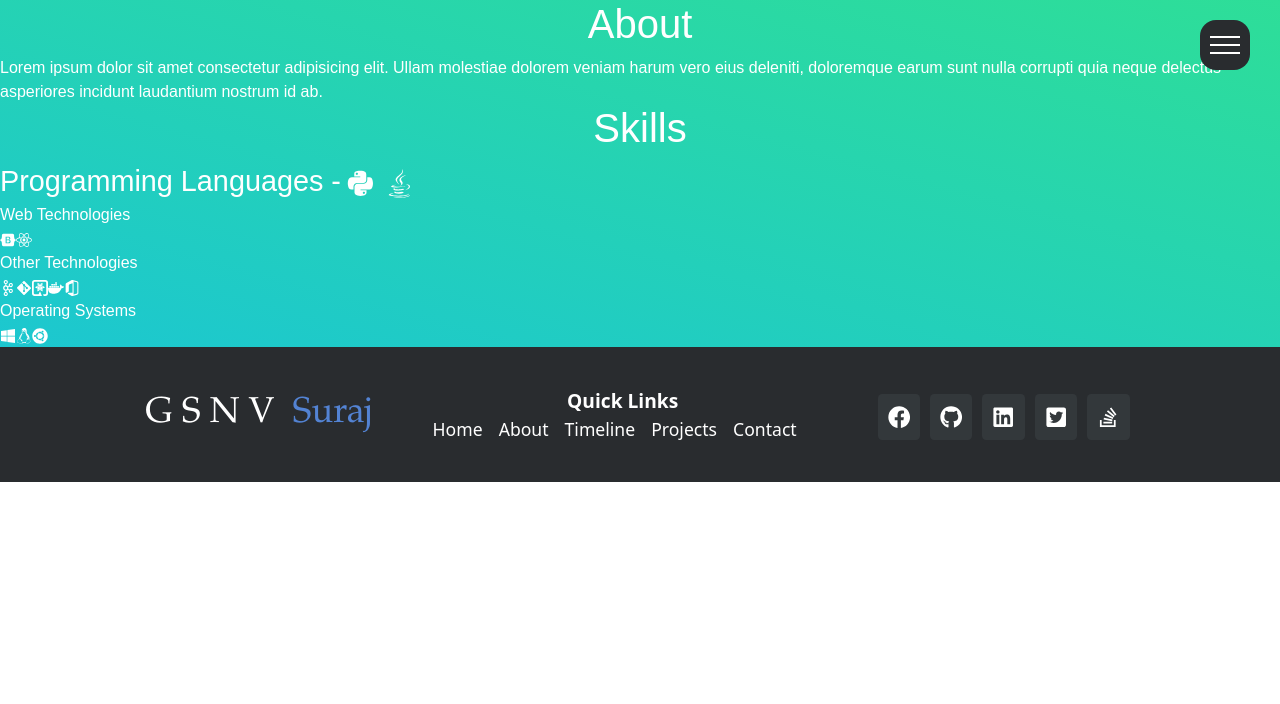
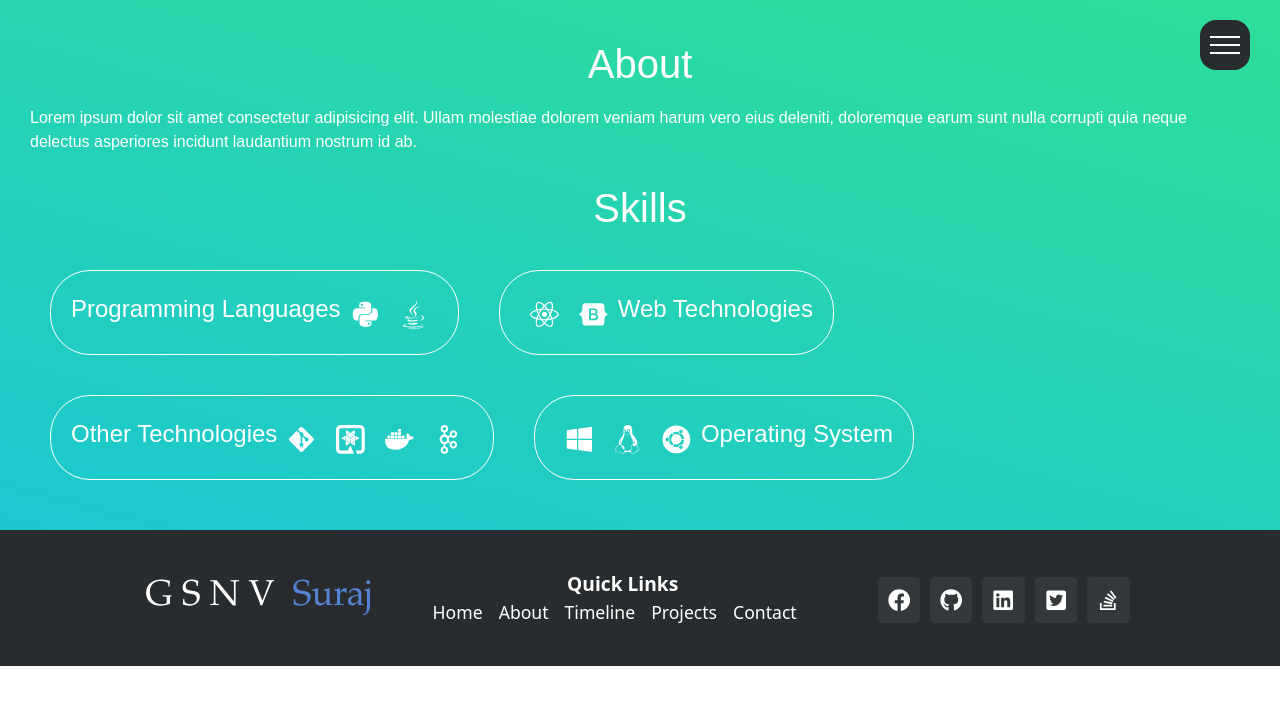
Before and after one commit to gsnvsuraj/portfolio, a React (Create React App) app: page /portfolio/about in a window 1280 px wide. Shown: the top 704 px of the page. Built offline with nearby package versions, Linux system fonts and the light colour scheme.

Commit message:
styles to about page

```diff
--- a/src/App.js
+++ b/src/App.js
@@ -1,5 +1,6 @@
 import Header from './component/Header.jsx';
 import Footer from './component/Footer.jsx';
+import ScrollToTop from './component/ScrollToTop.jsx';
 
 import './styles/bootstrap.min.css';
 import Content from './component/MainContent.jsx';
@@ -12,6 +13,7 @@ function App() {
     	<div className="App">
 			<BrowserRouter basename="/portfolio">
 				<Header />
+				<ScrollToTop />
 				<Content />
 				<Footer />
 			</BrowserRouter>
--- a/src/component/About.jsx
+++ b/src/component/About.jsx
@@ -1,6 +1,6 @@
 import { Component } from 'react';
 import { FaPython, FaJava, FaBootstrap, FaReact, FaGitAlt, FaWindows, FaLinux, FaUbuntu } from 'react-icons/fa';
-import { SiApachekafka, SiMicrosoftoffice, SiDocker, SiQuarkus } from 'react-icons/si';
+import { SiApachekafka, SiDocker, SiQuarkus } from 'react-icons/si';
 import '../styles/About.css';
 
 
@@ -23,30 +23,43 @@ class About extends Component {
 
                     </div>
 
-                    <div className="skilsPage">
+                    <div className="skillsPage">
                         <div className="skillsHeading">
                             <h1>Skills</h1>
                         </div>
 
                         <div className="skillsBody">
-                            <div className="category">
-                                <div className="categoryTitle">Programming Languages - </div>
+                            <div className="category category1">
+                                <div className="categoryTitle">Programming Languages</div>
+
                                 <div className="skill" tooltip="Python"><FaPython /></div>
                                 <div className="skill" tooltip="Java"><FaJava /></div>
                             </div>
-                            <div className="categoryTitle">Web Technologies</div>
-                            <FaBootstrap />
-                            <FaReact />
-                            <div className="categoryTitle">Other Technologies</div>
-                            <SiApachekafka />
-                            <FaGitAlt />
-                            <SiQuarkus />
-                            <SiDocker />
-                            <SiMicrosoftoffice />
-                            <div className="categoryTitle">Operating Systems</div>
-                            <FaWindows />
-                            <FaLinux />
-                            <FaUbuntu />
+
+                            <div className="category category2">
+                                <div className="skill" tooltip="React"><FaReact /></div>
+                                <div className="skill" tooltip="Bootstrap"><FaBootstrap /></div>
+
+                                <div className="categoryTitle">Web Technologies</div>
+                            </div>
+
+                            <div className="category category3">
+                                <div className="categoryTitle">Other Technologies</div>
+
+                                <div className="skill" tooltip="Git"><FaGitAlt /></div>
+                                <div className="skill" tooltip="Quarkus"><SiQuarkus /></div>
+                                <div className="skill" tooltip="Docker"><SiDocker /></div>
+                                <div className="skill" tooltip="Kafka"><SiApachekafka /></div>
+                            </div>
+
+                            <div className="category category4">
+                                <div className="skill" tooltip="Windows"><FaWindows /></div>
+                                <div className="skill" tooltip="Linux"><FaLinux /></div>
+                                <div className="skill" tooltip="Ubuntu"><FaUbuntu /></div>
+
+                                <div className="categoryTitle">Operating System</div>
+                            </div>
+
                         </div>
                     </div>
 
--- /dev/null
+++ b/src/component/ScrollToTop.jsx
@@ -0,0 +1,12 @@
+import { useEffect } from 'react';
+import { useLocation } from 'react-router-dom';
+
+export default function ScrollToTop() {
+  const { pathname } = useLocation();
+
+  useEffect(() => {
+    window.scrollTo(0, 0);
+  }, [pathname]);
+
+  return null;
+}
--- a/src/styles/About.css
+++ b/src/styles/About.css
@@ -6,24 +6,43 @@
     );
     font-family: 'Montserrat', sans-serif;
     color: #fff;
+    padding: 30px;
 }
 
 
 .aboutHeading, .skillsHeading {
     text-align: center;
+    padding: 10px;
+}
+
+
+.skillsPage {
+    margin-top: 20px;
 }
 
 
 .category {
     display: flex;
     flex-direction: row;
+    flex-wrap: wrap;
+    justify-content: center;
 
+    margin: 20px;
+    padding: 20px;
     font-size: 1.8rem;
+    border: 1px solid #fff;
+    border-radius: 40px;
+    width: max-content;
+}
+
+
+.categoryTitle {
+    font-size: 1.5rem;
 }
 
 
 .skill {
-    margin: 0px 5px;
+    margin: 0px 10px;
     position: relative;
 }
 
@@ -47,9 +66,17 @@
     position: absolute;
     top: 2.2rem;
     left: -20px;
+    z-index: 50;
 }
 
 
 .skill:hover:before, .skill:active:before {
     display: block;
 }
+
+
+.skillsBody {
+    display: flex;
+    flex-direction: row;
+    flex-wrap: wrap;
+}
```
